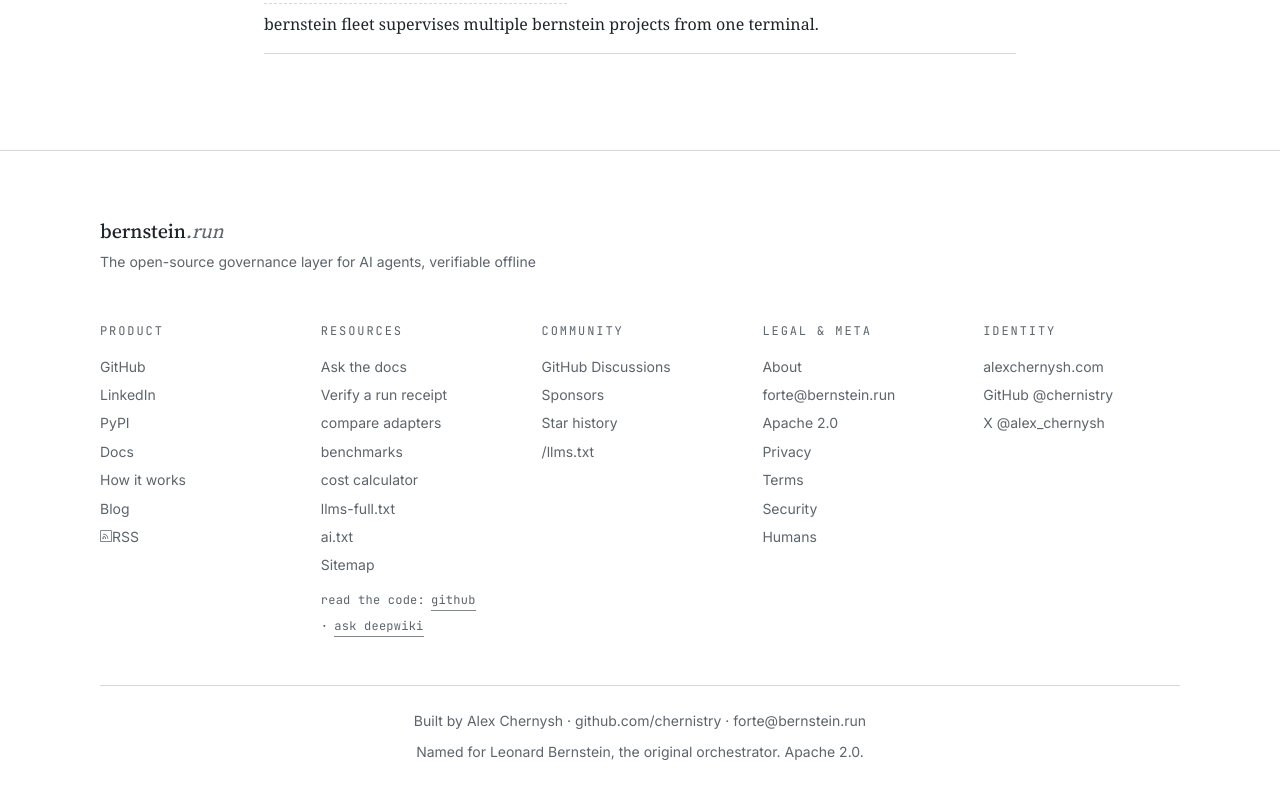
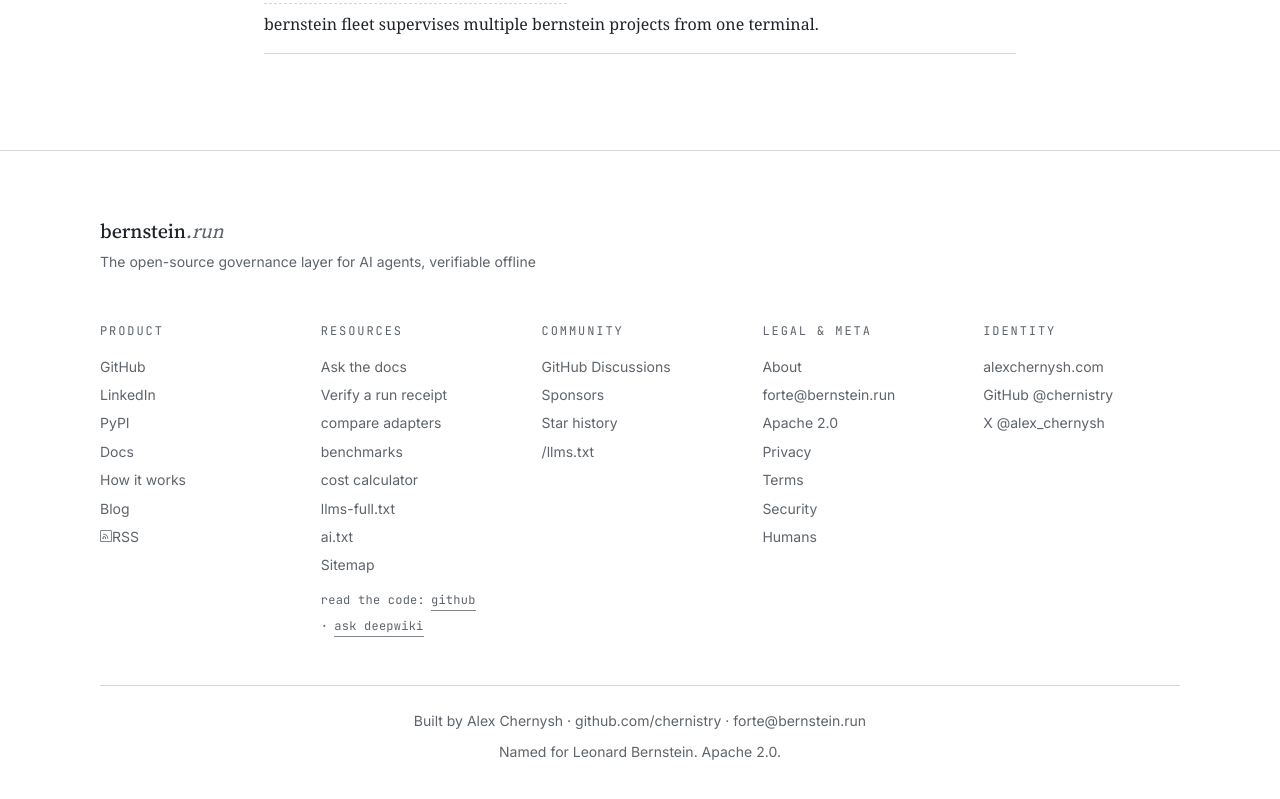
Before and after one commit to sipyourdrink-ltd/bernstein-landing, a Next.js app: page /q in a window 1280 px wide. Shown: the part 7211-8010 px from the top of the page. Built offline with nearby package versions, Linux system fonts and the light colour scheme; no server answers.

Commit message:
Shorten footer attribution (#132)

```diff
--- a/components/landing/Footer.tsx
+++ b/components/landing/Footer.tsx
@@ -153,7 +153,7 @@ export function Footer() {
             <a href="mailto:forte@bernstein.run">forte@bernstein.run</a>
           </p>
           <p>
-            Named for Leonard Bernstein, the original orchestrator. Apache 2.0.
+            Named for Leonard Bernstein. Apache 2.0.
           </p>
         </div>
       </div>
```
